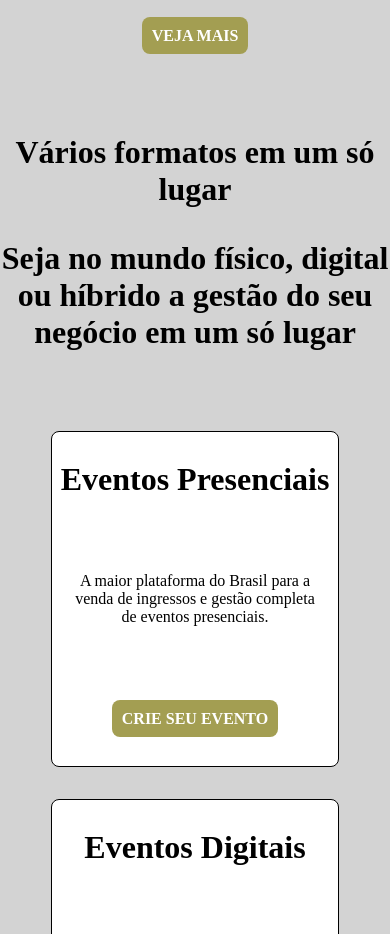
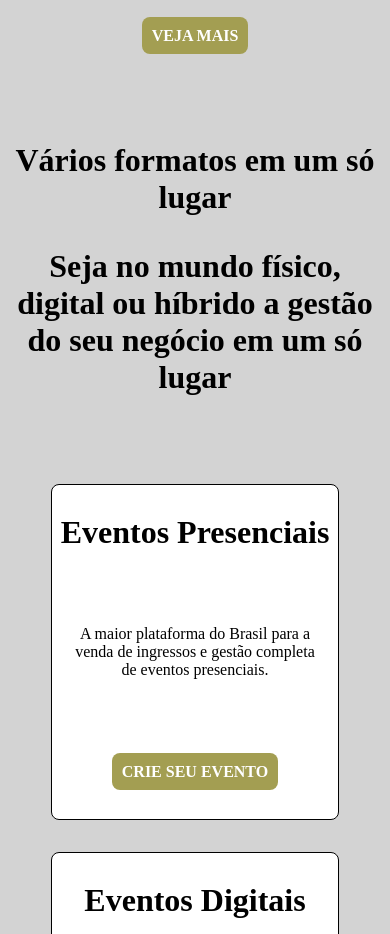
Before and after one commit to MattSilverio/MyEvents, a React (Vite) app: page / in a window 390 px wide. Shown: the part 1100-2034 px from the top of the page. Built offline with nearby package versions, Linux system fonts and the light colour scheme.

Commit message:
Correção do banner

```diff
--- a/src/Screens/Home/styles-home.module.css
+++ b/src/Screens/Home/styles-home.module.css
@@ -1,30 +1,30 @@
-.announcement{
+.announcement {
   display: grid;
   grid-template-columns: 1fr 1fr;
   align-items: center;
   text-align: center;
-    gap: .5rem;
+  gap: 0.5rem;
   margin: 5rem 0;
   background-color: #fff;
   outline: 2px solid var(--pastel-yellow);
 }
 
-.banner{
+.banner {
   height: 28rem;
 }
 
-.banner img{
+.banner img {
   width: 100%;
   height: 28rem;
 }
 
-.textAnouncement{
+.textAnouncement {
   display: flex;
   flex-direction: column;
   gap: 2rem;
 }
 
-.textAnouncement h1::after{
+.textAnouncement h1::after {
   content: "-";
   background-color: #000;
   width: 200px;
@@ -32,25 +32,25 @@
   animation: animate 1.5s linear infinite;
 }
 
-@keyframes animate{
-    0%{
+@keyframes animate {
+  0% {
     opacity: 0;
   }
-    50%{
+  50% {
     opacity: 0.7;
   }
-    100%{
+  100% {
     opacity: 0;
   }
 }
 
-.announcement + a{
+.announcement + a {
   display: block;
   width: fit-content;
   margin: auto;
 }
 
-.text{
+.text {
   display: flex;
   flex-direction: column;
   text-align: center;
@@ -58,7 +58,7 @@
   margin: 5rem 0;
 }
 
-.containerCards{
+.containerCards {
   display: flex;
   flex-wrap: wrap;
   align-items: space-between;
@@ -67,13 +67,21 @@
   margin-bottom: 5rem;
 }
 
-@media (max-width: 600px){
-    .announcement{
+@media (max-width: 720px) {
+  .announcement {
     display: flex;
     flex-direction: column;
   }
 
-    .textAnouncement{
+  .text {
+    padding: 0.5rem;
+  }
+
+  .banner{
+    width: 100%;
+  }
+
+  .textAnouncement {
     height: 400px;
     align-self: center;
     justify-content: center;
@@ -81,8 +89,7 @@
 }
 
 @media (max-width: 970px) {
-    .containerCards{
-        display: flex;
+  .containerCards {
     flex-direction: column;
     align-items: center;
     justify-content: center;
```
Lines whose indentation alone changed are shown as unchanged.
